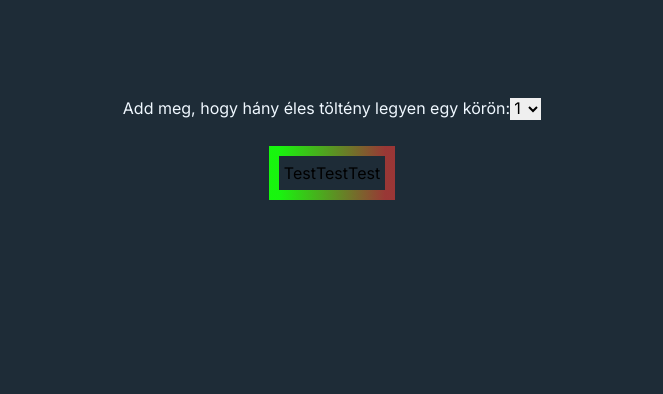
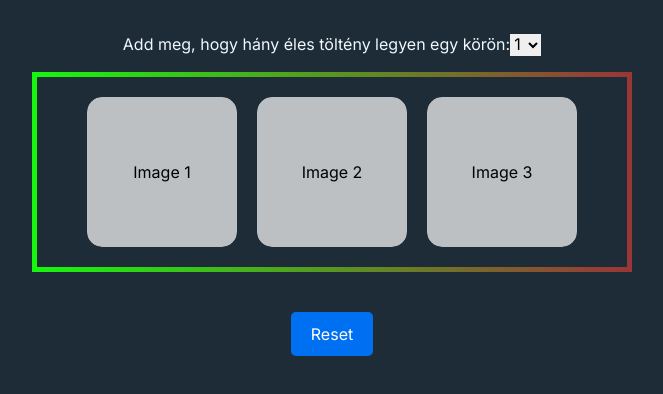
Before and after one commit to Ober11/RussianRoulette-Slot-Machine-sim, a Next.js app in the folder rr-sm-sim/: page / in a window 1280 px wide. Shown: the top 394 px of the page, without its empty margins (308-971 px from the left). Built offline with nearby package versions, Linux system fonts and the light colour scheme.

Commit message:
overhaul

```diff
--- a/rr-sm-sim/src/app/globals.css
+++ b/rr-sm-sim/src/app/globals.css
@@ -7,23 +7,71 @@
   --background-rgb: 30, 44, 55;
 }
 
+body {
+  color: rgb(var(--foreground-rgb));
+  background: rgb(var(--background-rgb));
+}
+
 .slots-border {
   border: 5px solid;
-  border-image: linear-gradient(to right, rgb(23, 246, 14), rgb(154, 54, 54)) 1 / 2 / 2 stretch;
-
+  border-image: linear-gradient(to right, rgb(23, 246, 14), rgb(154, 54, 54)) 1;
+  display: flex;
+  justify-content: center;
+  padding: 20px;
+  margin-bottom: 20px;
+  width: 100%;
+  max-width: 600px;
+  flex-direction: row;
 }
 
 .fontcolor {
   color: aliceblue;
 }
 
-body {
-  color: rgb(var(--foreground-rgb));
-  background: rgb(var(--background-rgb));
+.image-container {
+  width: 150px;
+  height: 150px;
+  display: flex;
+  align-items: center;
+  justify-content: center;
+  cursor: pointer;
+  margin: 0 10px;
+  border-radius: 15px;
+  overflow: hidden;
 }
 
-@layer utilities {
-  .text-balance {
-    text-wrap: balance;
-  }
+.cover-up {
+  width: 100%;
+  height: 100%;
+  display: flex;
+  align-items: center;
+  justify-content: center;
+  background-color: rgba(255, 255, 255, 0.7);
+  color: black;
+  border-radius: 15px;
+  transition: background-color 0.3s ease;
 }
+
+.cover-up:hover {
+  background-color: rgba(255, 255, 255, 0.5);
+}
+
+.image-container img {
+  max-width: 100%;
+  max-height: 100%;
+  border-radius: 15px;
+}
+
+.reset-button {
+  margin-top: 20px;
+  padding: 10px 20px;
+  background-color: #0070f3;
+  color: white;
+  border: none;
+  border-radius: 5px;
+  cursor: pointer;
+}
+
+.reset-button:hover {
+  background-color: #005bb5;
+}
--- a/rr-sm-sim/src/app/page.js
+++ b/rr-sm-sim/src/app/page.js
@@ -1,24 +1,43 @@
-"use client";
+"use client"
+import { useState } from 'react';
+import Image from 'next/image';
 
 export default function Home() {
-    function updateslots(event) {
-        event.preventDefault();
-        console.log("Updating slots!");
-        // Your logic to update slots
-    }
+    const [revealed, setRevealed] = useState([false, false, false]);
+
+    const handleReveal = (index) => {
+        setRevealed(prev => prev.map((item, i) => (i === index ? true : item)));
+    };
+
+    const handleReset = () => {
+        setRevealed([false, false, false]);
+    };
 
     function handleSelectChange(event) {
         console.log("Select changed!");
-        // If you want to submit the form automatically when selection changes
-        // you can call updateslots here or implement your logic directly
-        updateslots(event);
+        RandomizeSlots();
+    }
+
+    function RandomizeSlots(){
+        const slotnumber = 1 + Math.floor(Math.random() * 10/2);
+        const elessaferatio = document.getElementById("elesvalasztoform").value;
+        console.log(slotnumber);
+        let picid;
+        if (slotnumber > elessaferatio) {
+            picid = 1;
+        } else {
+            picid = 2;
+        }
+        return picid;
     }
 
     return (
-        <main className="flex min-h-screen flex-col items-center p-24">
-            <div className="items-center">
-                <form onSubmit={updateslots}>
-                    <label htmlFor="elesvalasztoform" className="fontcolor">Add meg, hogy hány éles töltény legyen egy körön:</label>
+        <main className="flex min-h-screen flex-col items-center p-8">
+            <div className="items-center mb-4">
+                <form>
+                    <label htmlFor="elesvalasztoform" className="fontcolor">
+                        Add meg, hogy hány éles töltény legyen egy körön:
+                    </label>
                     <select id="elesvalasztoform" name="elesvalasztoform" onChange={handleSelectChange}>
                         <option value="1">1</option>
                         <option value="2">2</option>
@@ -27,11 +46,26 @@ export default function Home() {
                     </select>
                 </form>
             </div>
-            <div className="flex flex-row bg-center justify-center flex-nowrap slots-border m-9">
-                <p key="1">Test</p>
-                <p key="2">Test</p>
-                <p key="3">Test</p>
+            <div className="slots-border mb-4 flex justify-center">
+                <div className="flex flex-row items-center justify-center">
+                    {revealed.map((isRevealed, index) => (
+                        <div key={index} className="image-container" onClick={() => handleReveal(index)}>
+                            {isRevealed ? (
+                                <Image
+                                    src={`/../../public${RandomizeSlots()}.png`}
+                                    alt={`Image ${index + 1}`}
+                                    layout="responsive"
+                                />
+                            ) : (
+                                <div className="cover-up">Image {index + 1}</div>
+                            )}
+                        </div>
+                    ))}
+                </div>
             </div>
+            <button onClick={handleReset} className="reset-button">
+                Reset
+            </button>
         </main>
     );
 }
```
Also changed, not shown: rr-sm-sim/public/1.png (added), rr-sm-sim/public/2.png (added).
